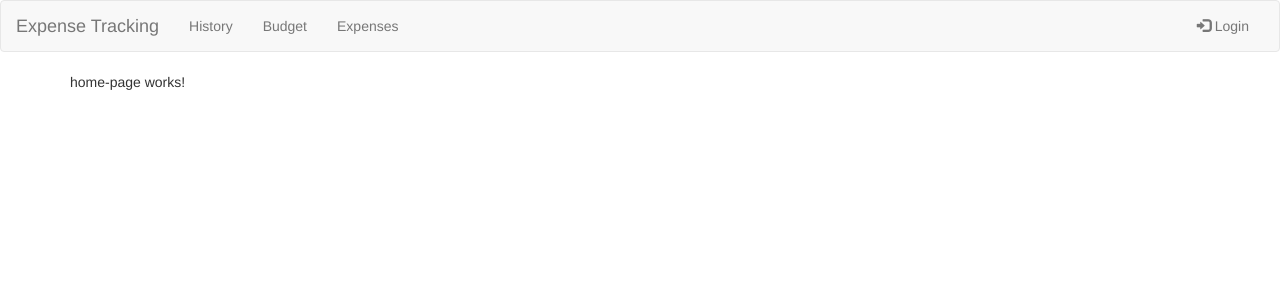
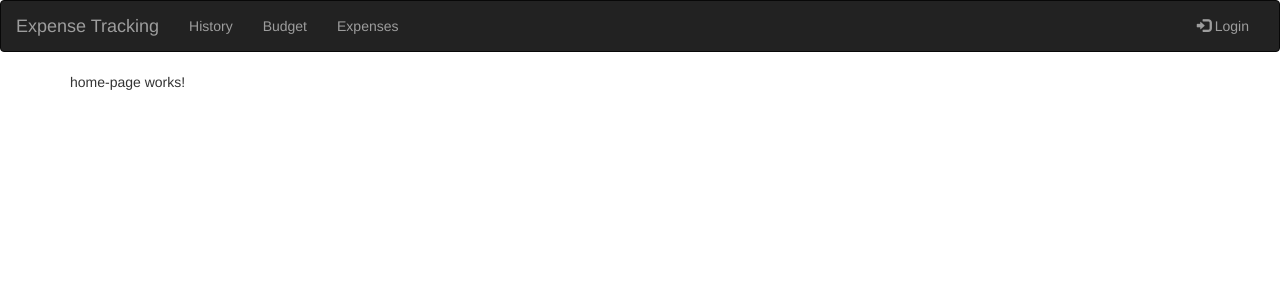
Before and after one commit to magnusbrok/Expense-Tracker-FrontEnd, an Angular app: page /home-page in a window 1280 px wide. Shown: the top 300 px of the page. Built offline with nearby package versions, Linux system fonts and the light colour scheme.

Commit message:
header is now black

```diff
--- a/src/app/header/header.component.html
+++ b/src/app/header/header.component.html
@@ -1,4 +1,4 @@
-<nav class="navbar navbar-default">
+<nav class="navbar navbar-inverse">
   <div class="container-fluid">
     <div class="navbar-header">
       <a routerLink="/home-page" class="navbar-brand">Expense Tracking</a>
```
